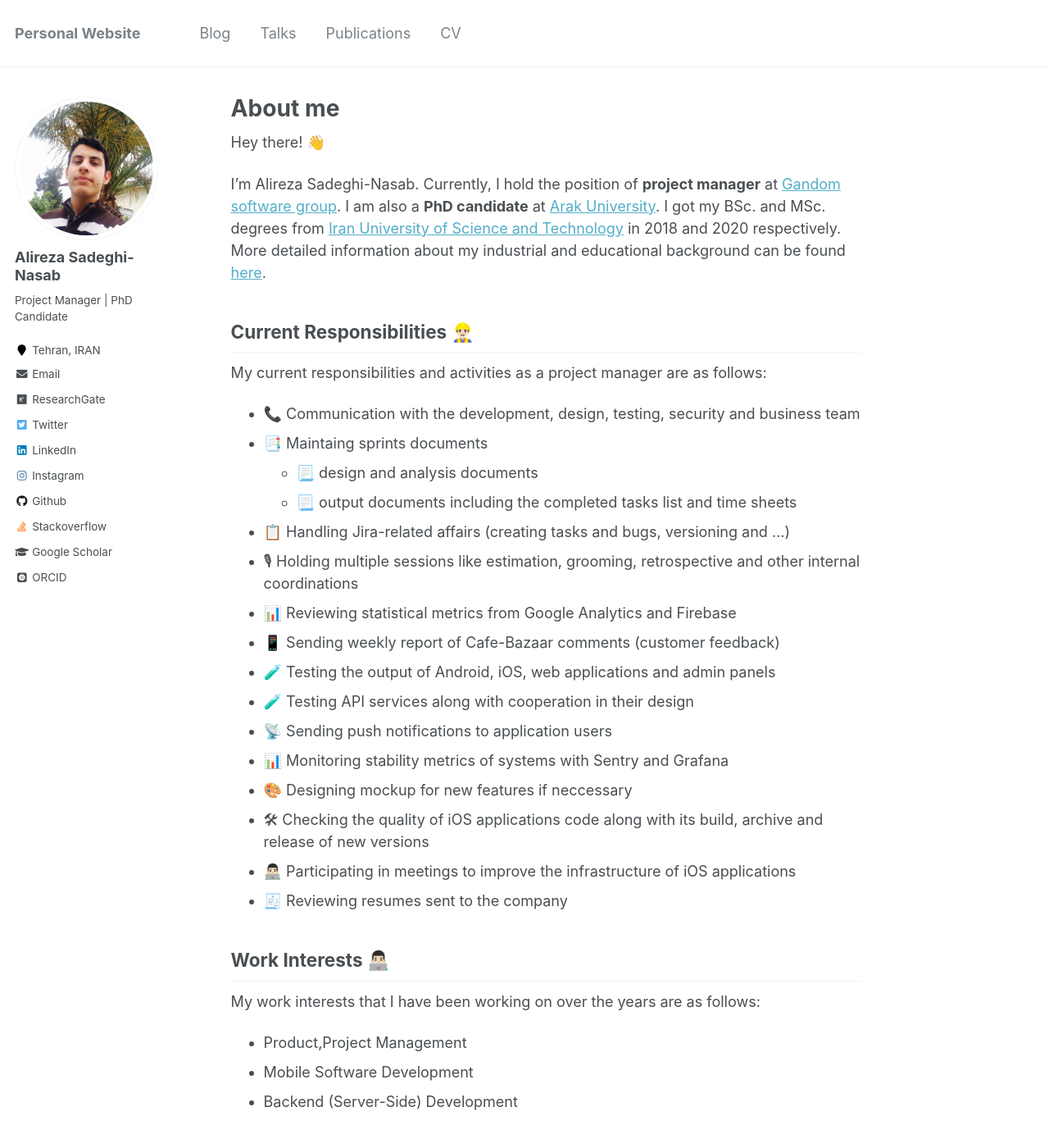
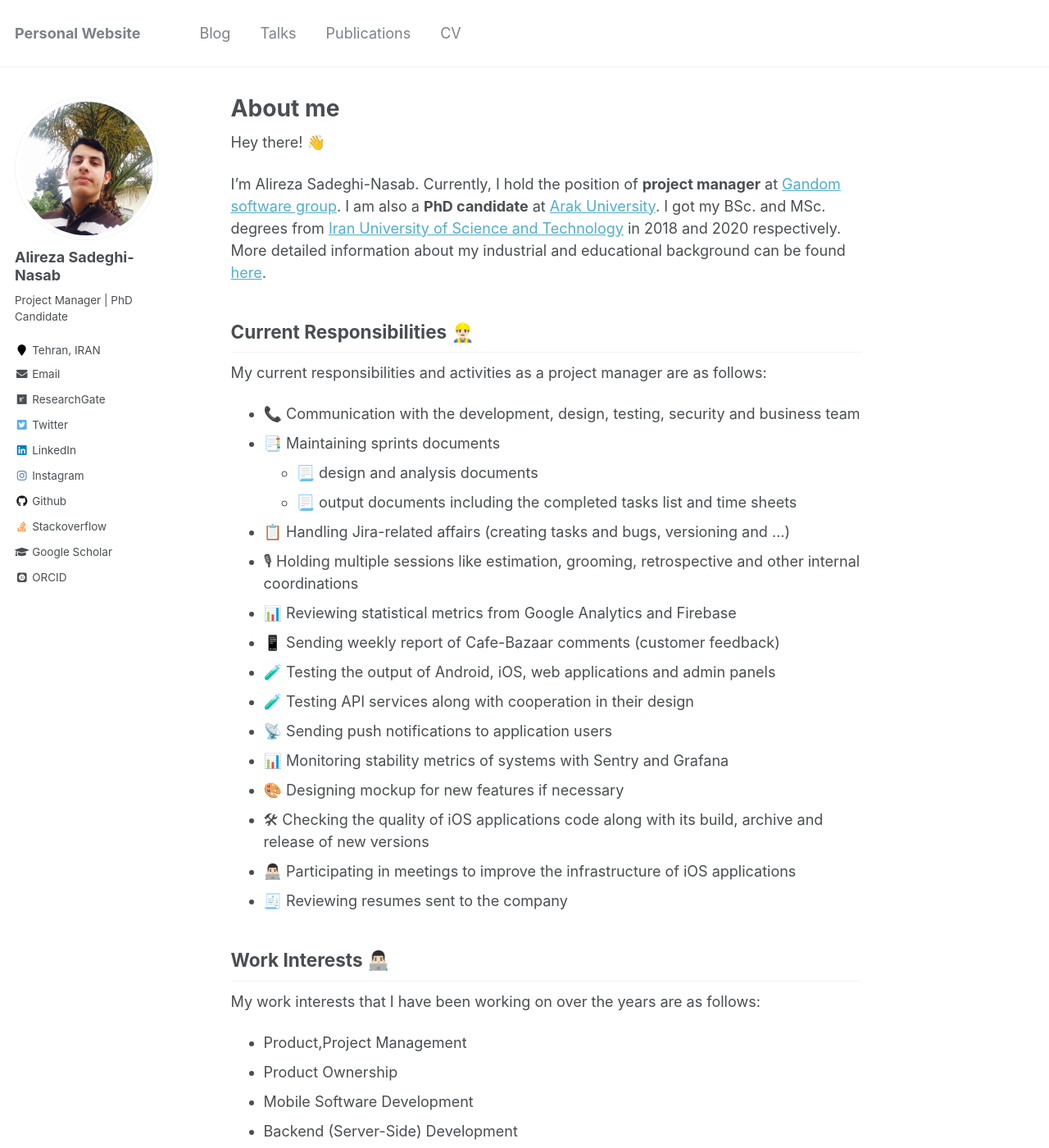
Before and after one commit to AlirezaSN/AlirezaSN.github.io, a Jekyll site: the page built from _pages/about.md, in a window 1280 px wide and 1400 px high. Shown: the whole window at 82% size. Built offline with Jekyll 4.4.1, drawn with Linux system fonts in a browser that asks for light colours; some web fonts are replaced.

```diff
--- a/_pages/about.md
+++ b/_pages/about.md
@@ -17,7 +17,7 @@ I'm Alireza Sadeghi-Nasab. Currently, I hold the position of **project manager**
 My current responsibilities and activities as a project manager are as follows:
 
 * 📞 Communication with the development, design, testing, security and business team
-* 📑 Maintaing sprints documents
+* 📑 Maintaining sprints documents
   * 📃 design and analysis documents
   * 📃 output documents including the completed tasks list and time sheets
 * 📋 Handling Jira-related affairs (creating tasks and bugs, versioning and …)
@@ -28,7 +28,7 @@ My current responsibilities and activities as a project manager are as follows:
 * 🧪 Testing API services along with cooperation in their design
 * 📡 Sending push notifications to application users
 * 📊 Monitoring stability metrics of systems with Sentry and Grafana
-* 🎨 Designing mockup for new features if neccessary
+* 🎨 Designing mockup for new features if necessary
 * 🛠 Checking the quality of iOS applications code along with its build, archive and release of new versions
 * 👨🏻‍💻 Participating in meetings to improve the infrastructure of iOS applications
 * 🧾 Reviewing resumes sent to the company
@@ -38,6 +38,7 @@ My current responsibilities and activities as a project manager are as follows:
 My work interests that I have been working on over the years are as follows:
 
 * Product,Project Management
+* Product Ownership
 * Mobile Software Development
 * Backend (Server-Side) Development
 
```
Also changed, not shown: _posts/2022-04-23-blog-post-0.md (+2 -2 lines), _posts/2022-04-29-blog-post-1.md (+1 -1 lines), _posts/2022-06-16-blog-post-5.md (added, +46 -0 lines).
